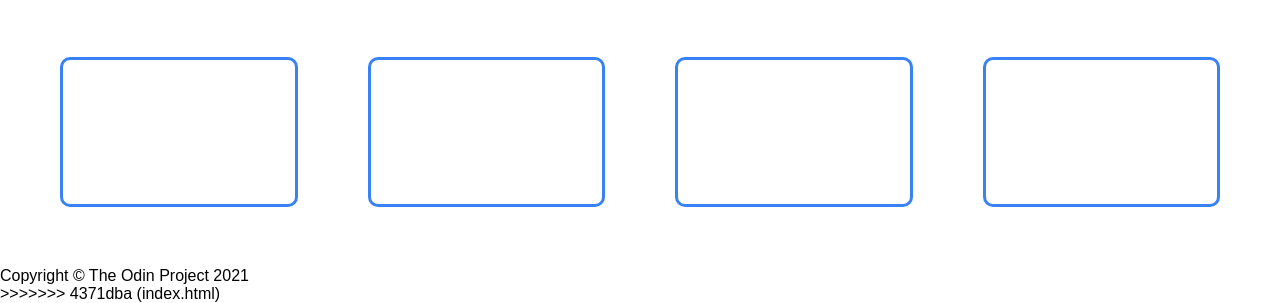
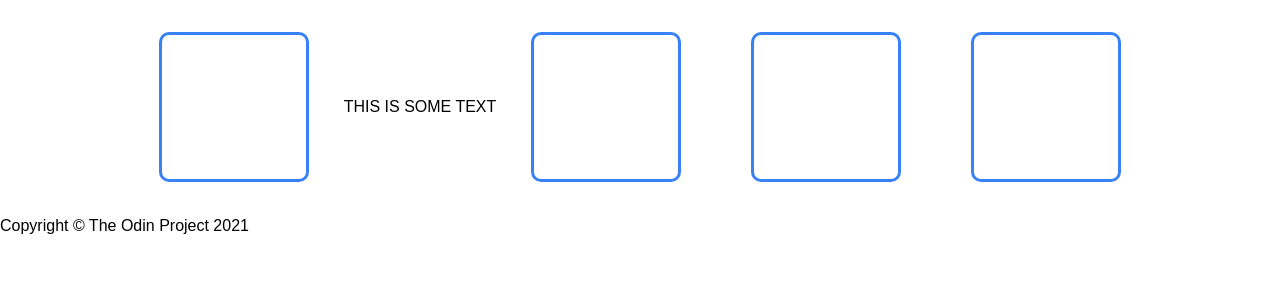
Before and after one commit to Iverwon/landing-page, a plain HTML site: page index.html in a window 1280 px wide. Shown: the part 666-969 px from the top of the page. After the commit the page ends 901 px from the top, so only its background shows below. Drawn offline with Linux system fonts and the light colour scheme.

Commit message:
index.html

```diff
--- a/index.html
+++ b/index.html
@@ -1,4 +1,3 @@
-
 <!DOCTYPE html>
 <html lang="en">
     <head>
@@ -48,10 +47,13 @@
     <div class="mid__container">
         <h1> Some random information.</h1>
         <div class="box">
+    <figure>
         <div class="box__one"></div>
+        <figcaption>THIS IS SOME TEXT</figcaption>
         <div class="box__two"></div>
         <div class="box__three"></div>
         <div class="box__four"></div>
+    </figure>
         </div>
     </div>
 </div>
@@ -62,4 +64,3 @@
         <p>Copyright © The Odin Project 2021</p>
     </footer>
 </html>
->>>>>>> 4371dba (index.html)
--- a/styles.css
+++ b/styles.css
@@ -46,7 +46,12 @@
     font-size: 24px;
 }
 
-.navbar__menu{
+.navbar__links:hover {
+  color: #3882F6 ;
+  transition: all 0.3s ease;
+}
+
+ .navbar__menu{
     display: flex;
     align-items: center;
     list-style: none;
@@ -143,24 +148,18 @@ button:hover{
     margin-top: 35px ;
  }
 
- .box{
-    display: flex;
-    margin: 25px;
-    flex-direction: row;
-    flex-wrap: wrap;
- }
- @media (max-width: 800px) {
-    .flex-container {
-      flex-direction: column;
-    }
+ .box,figure{
+  display: inline-flex;
+  align-items: center;
+  justify-content: center;
   }
 
 
  .box div{
     border: 3px solid #3882F6;
-    flex: 1;
+    flex: 1 1 0%;
     height: 150px;
-    width: 10px;
+    width: 150px;
     border-radius: 10px;
     margin: 35px;
  }
```
